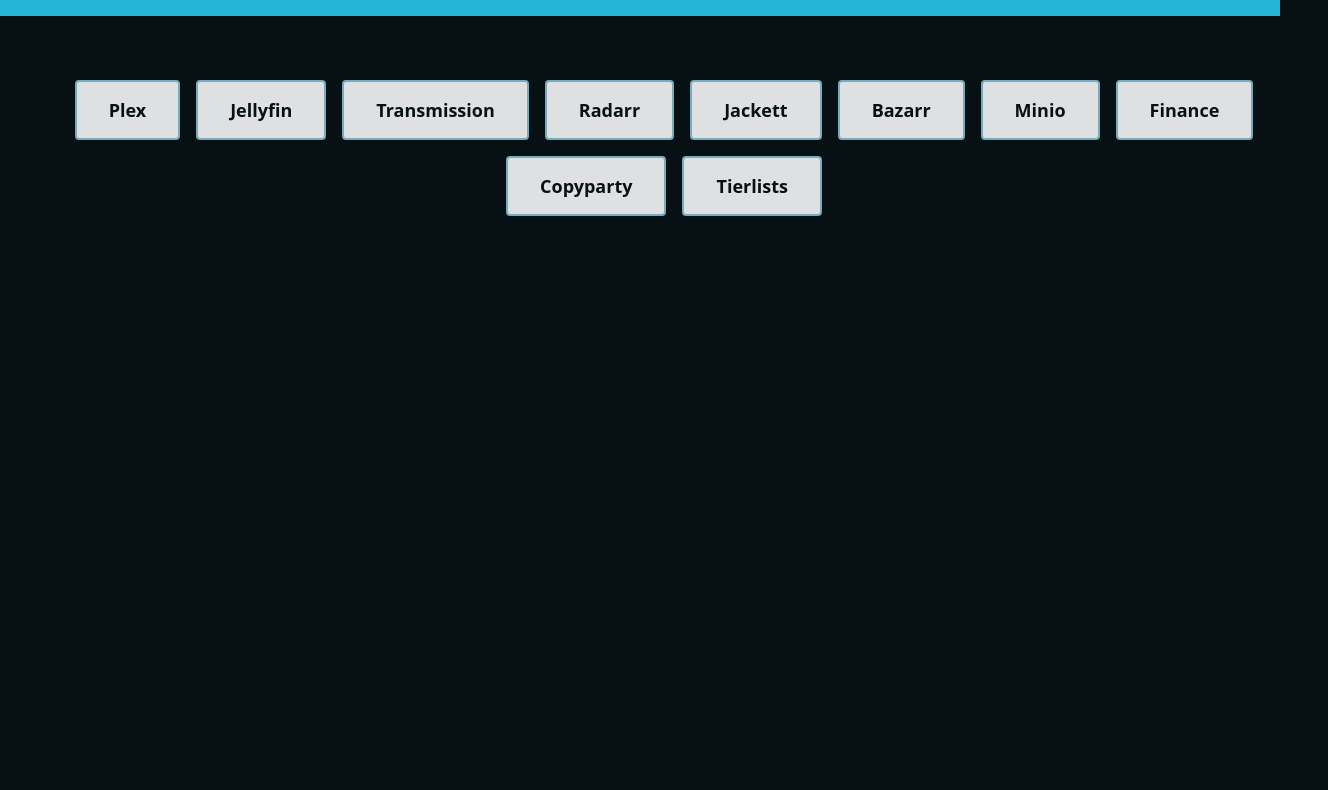
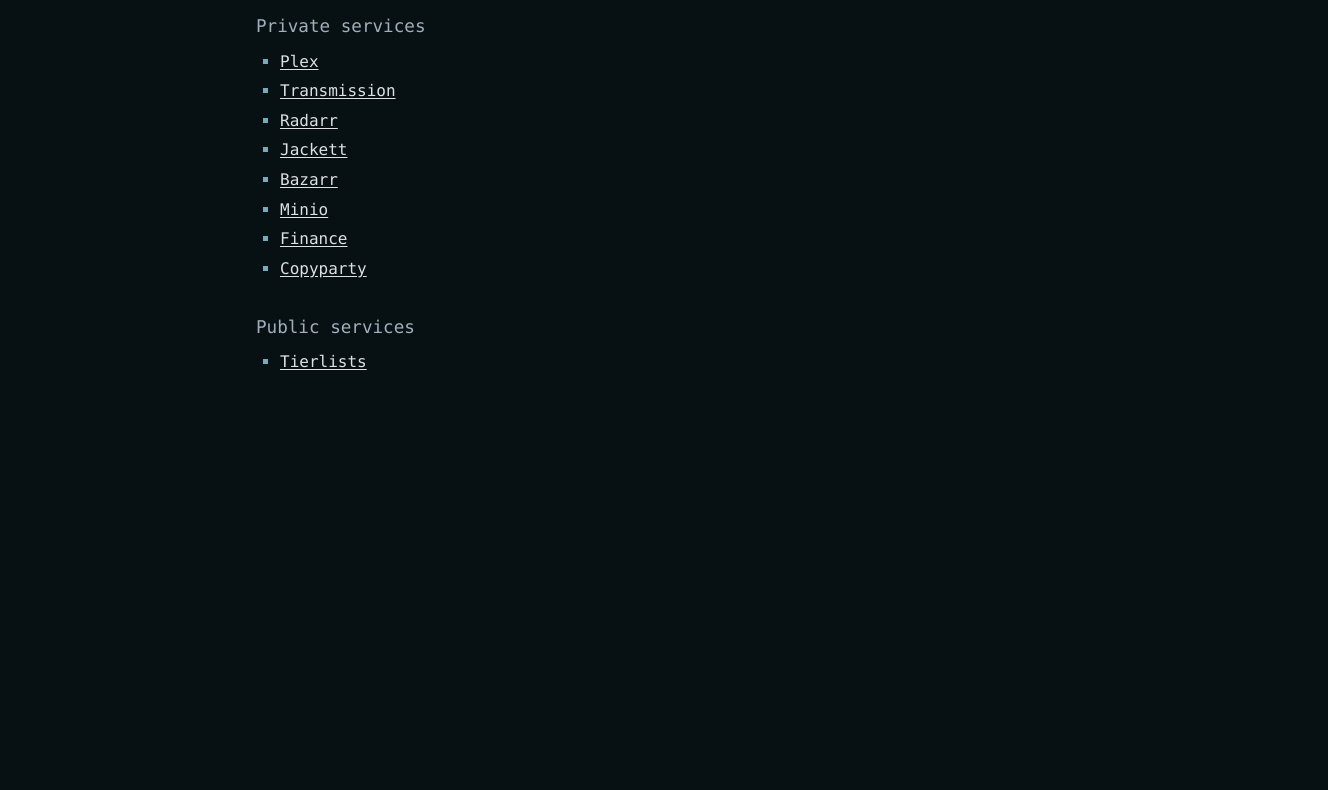
Before and after one commit to RaresGeo/homelab-dashboard, a plain HTML site: page index.html in a window 1280 px wide. Shown: the part 91-881 px from the top of the page, 1328 px wide, since content can reach past the window. Before the commit the page ends 800 px from the top, so only its background shows below. Drawn offline with Linux system fonts and the light colour scheme.

Commit message:
feat: overhaul styles and add public services

```diff
--- a/css/style.css
+++ b/css/style.css
@@ -1,63 +1,63 @@
-body {
+:root {
     --ink-black: #071013;
     --turquoise-surf: #23b5d3;
     --pacific-blue: #75abbc;
     --cool-steel: #a2aebb;
     --alabaster-grey: #dfe0e2;
+}
 
+body {
     margin: 0;
     padding: 0;
     background: var(--ink-black);
-    font-family: system-ui, -apple-system, sans-serif;
+    color: var(--alabaster-grey);
+    font-family: ui-monospace, "SFMono-Regular", "Cascadia Code", Menlo, Consolas, monospace;
+    line-height: 1.6;
+}
+
+main {
+    max-width: 48rem;
+    margin: 0 auto;
+    padding: 1.5rem 1.25rem 4rem;
+    min-height: 100vh;
 }
 
 h1 {
-    padding: 32px;
-    background: var(--turquoise-surf);
-    color: var(--ink-black);
-    margin: 0;
-    text-align: center;
-    font-size: 2em;
+    margin: 0 0 2rem;
+    padding-bottom: 0.5rem;
+    font-size: 1.5rem;
+    color: var(--turquoise-surf);
+    border-bottom: 1px solid var(--pacific-blue);
+}
+
+h2 {
+    margin: 2rem 0 0.5rem;
+    font-size: 1.1rem;
+    font-weight: normal;
+    color: var(--cool-steel);
 }
 
 ul {
-    display: flex;
-    height: 100%;
-    width: 100%;
-    max-width: 1200px;
-    margin: 0 auto;
-    padding: 5%;
-    justify-content: center;
-    justify-items: center;
-    align-items: center;
-    list-style: none;
-    flex-wrap: wrap;
-    gap: 16px;
+    margin: 0;
+    padding-left: 1.5rem;
+    list-style: square;
 }
 
-@media (max-width: 800px) {
-    ul {
-        flex-direction: column;
-    }
+li {
+    margin: 0.25rem 0;
 }
 
-
-ul a {
-    display: inline-block;
-    padding: 16px 32px;
-    background: var(--alabaster-grey);
-    text-decoration: none;
-    color: var(--ink-black);
-    font-weight: bold;
-    font-size: 18px;
-    border: solid 2px var(--pacific-blue);
-    border-radius: 4px;
-    transition: all 0.2s ease;
+li::marker {
+    color: var(--pacific-blue);
 }
 
-ul a:hover {
-    background: var(--turquoise-surf);
+a {
     color: var(--alabaster-grey);
-    border-color: var(--turquoise-surf);
-    transform: translateY(-2px);
+    text-decoration: underline;
+    text-underline-offset: 2px;
+    transition: color 0.15s ease;
 }
+
+a:hover {
+    color: var(--turquoise-surf);
+}
--- a/index.html
+++ b/index.html
@@ -4,16 +4,25 @@
 <head>
     <meta charset="UTF-8">
     <meta name="viewport" content="width=device-width, initial-scale=1">
-    <title></title>
+    <title>Homelab nixOS</title>
     <link href="css/style.css" rel="stylesheet">
     <link href="images/icons8-laptop-bubbles-32.png" type="image/x-icon" rel="icon">
 </head>
 
 <body>
-    <h1>Homelab nixOS</h1>
+    <main>
+        <h1>Homelab nixOS</h1>
 
-    <ul id="services">
-    </ul>
+        <section>
+            <h2>Private services</h2>
+            <ul id="private-services"></ul>
+        </section>
+
+        <section>
+            <h2>Public services</h2>
+            <ul id="public-services"></ul>
+        </section>
+    </main>
     <script src="index.js"></script>
 </body>
 
--- a/index.js
+++ b/index.js
@@ -1,6 +1,9 @@
-const services = [
+const publicServices = [
+    "tierlists"
+];
+
+const privateServices = [
     "plex",
-    "jellyfin",
     "transmission",
     "radarr",
     "jackett",
@@ -8,13 +11,14 @@
     "minio",
     "finance",
     "copyparty",
-    "tierlists"
 ];
 
-const hostname = window.location.hostname; // kryllix.dedyn.io or nixos.local etc.
-const links = document.getElementById('services');
+const hostname = window.location.hostname;
 
-services.forEach(name => {
+function appendServices(servicesArr, appendToId) {
+    const links = document.getElementById(appendToId);
+
+    servicesArr.forEach(name => {
         const li = document.createElement('li');
         const a = document.createElement('a');
         a.href = `https://${name}.${hostname}`;
@@ -22,3 +26,7 @@
         li.appendChild(a);
         links.appendChild(li);
     });
+}
+
+appendServices(privateServices, 'private-services')
+appendServices(publicServices, 'public-services')
```
Lines whose indentation alone changed are shown as unchanged.
